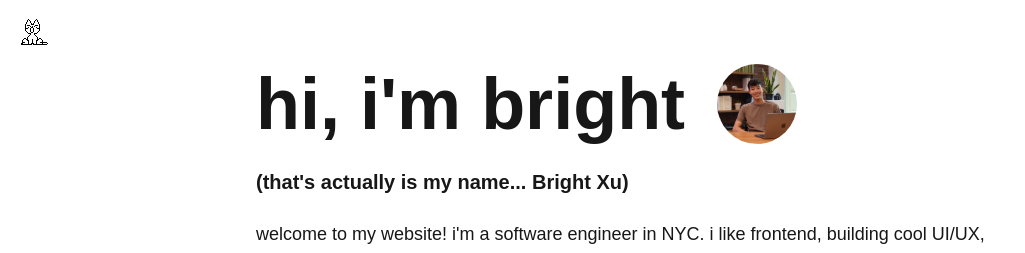
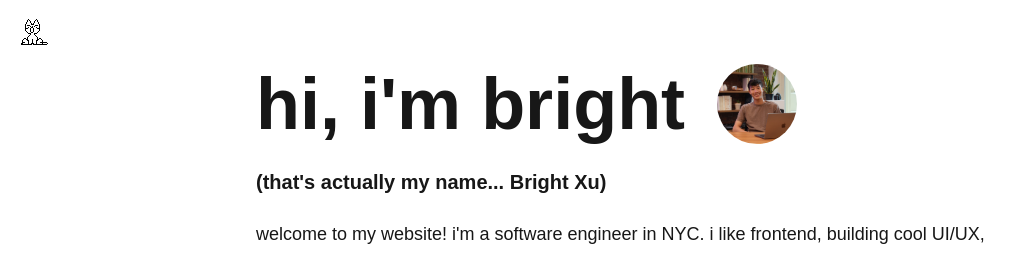
Before and after one commit to brightlinxu/personal_website, a Next.js app: page / in a window 1280 px wide. Shown: the top 253 px of the page, without its empty margins (0-1025 px from the left). Built offline with nearby package versions, Linux system fonts and the light colour scheme.

Commit message:
fix typo

```diff
--- a/src/app/page.tsx
+++ b/src/app/page.tsx
@@ -60,7 +60,7 @@ const Home: NextPage = () => {
             <img src="/images/headshot.jpeg" className="size-12 sm:size-16 md:size-20 rounded-full ml-4 sm:ml-6 md:ml-8 aspect-square object-cover" alt="headshot"/>
           </div>
           <div className="text-xl font-bold mt-6">
-            (that&apos;s actually is my name... Bright Xu)
+            (that&apos;s actually my name... Bright Xu)
           </div>
           <div className="text-lg mt-6">
             welcome to my website! i&apos;m a software engineer in NYC. i like frontend, building cool UI/UX, cats, and hotpot.
```
